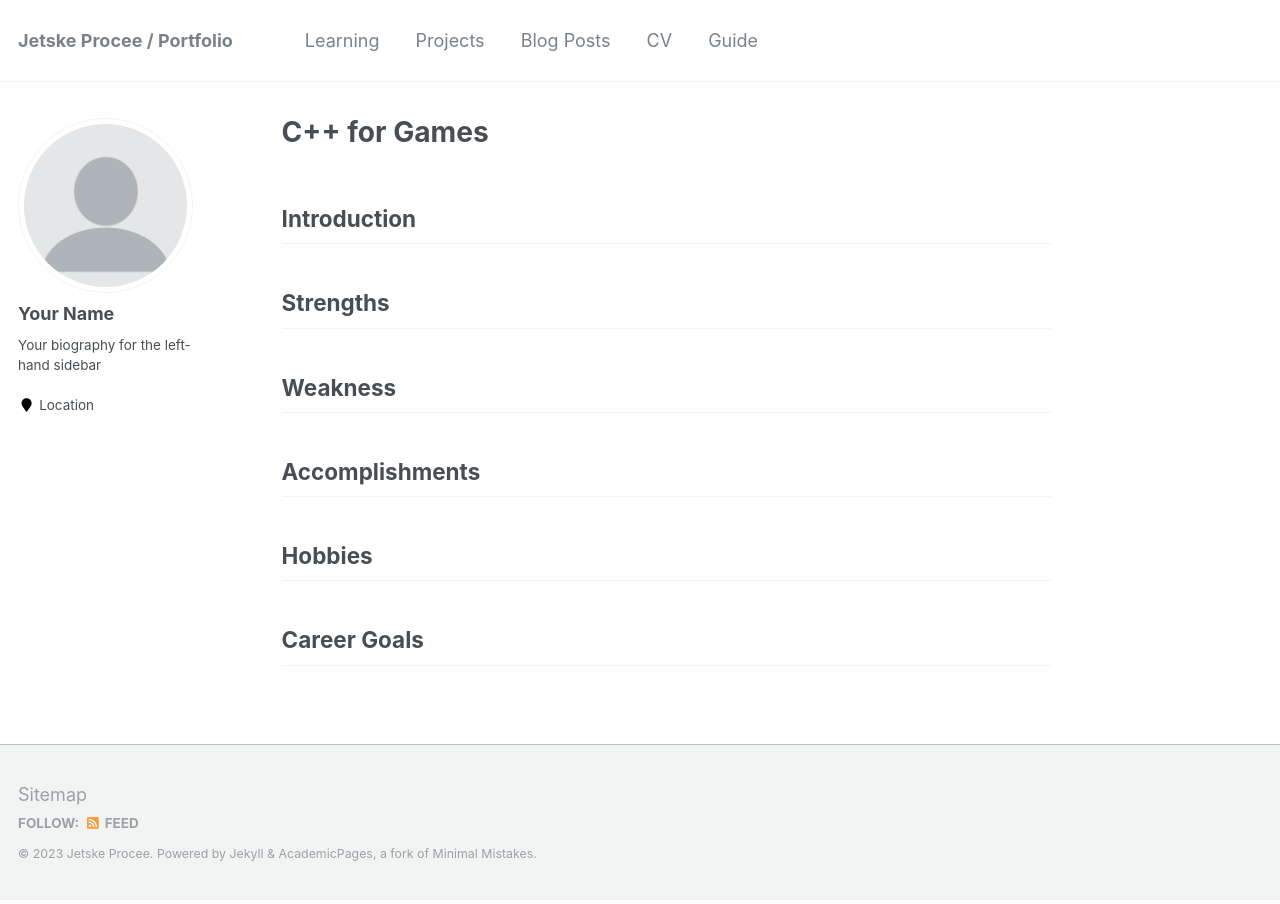
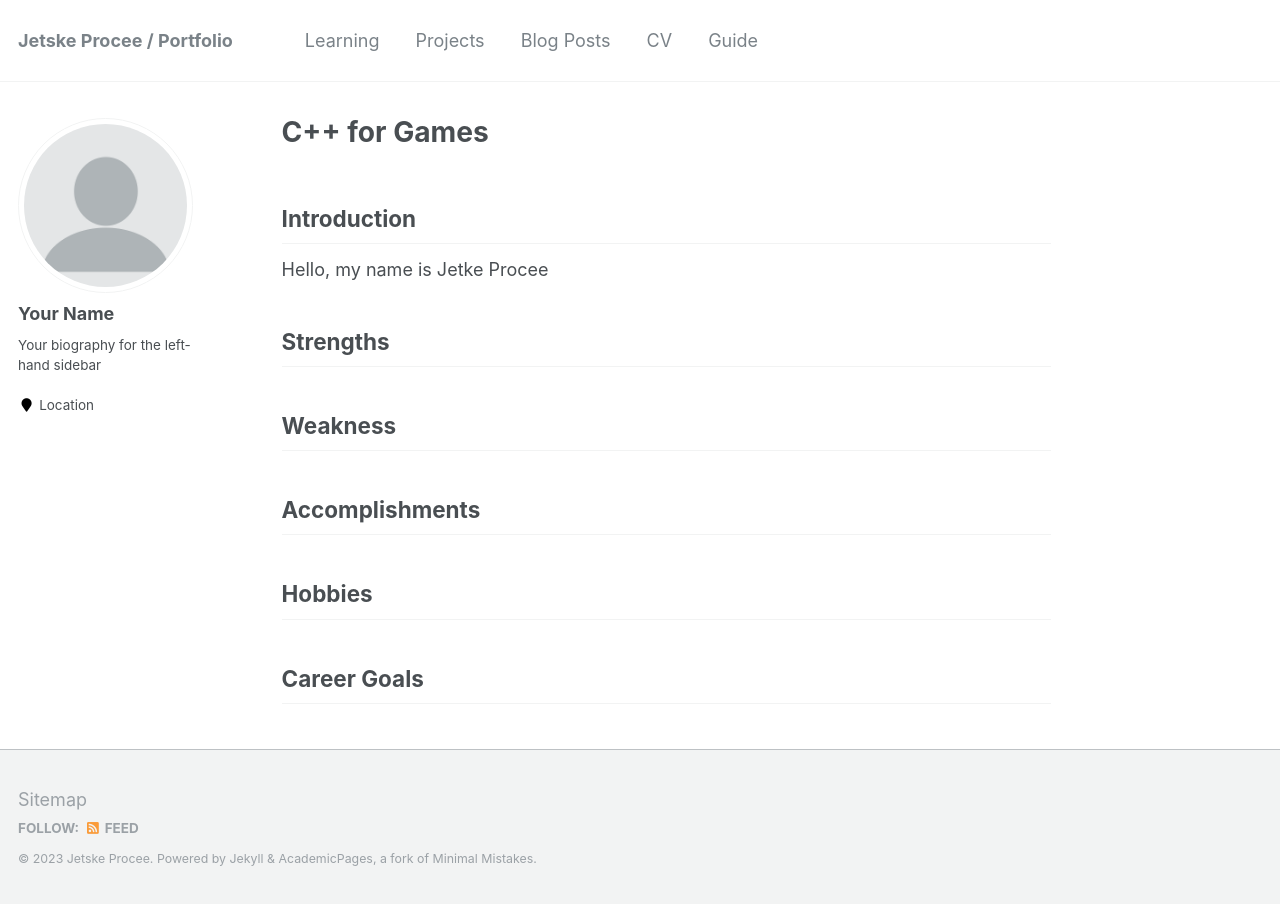
Before and after one commit to Jetplane444/Cpp-for-games, a Jekyll site: the page built from _pages/index.md, in a window 1280 px wide. Built offline with Jekyll 4.4.1, drawn with Linux system fonts in a browser that asks for light colours; some of the changed lines change nothing that is shown.

Commit message:
updated Introduction

```diff
--- a/_pages/index.md
+++ b/_pages/index.md
@@ -10,9 +10,7 @@ redirect_from:
 
 ## Introduction
 
-<!---
-Introduce yourself, who are you? Where are you from? Why do you want to be a game programmer? What got you interested in game development? For example, you could tell about the moment in your life that you realized that you wanted to be a game programmer.
--->
+Hello, my name is Jetke Procee
 
 ## Strengths
 
```
